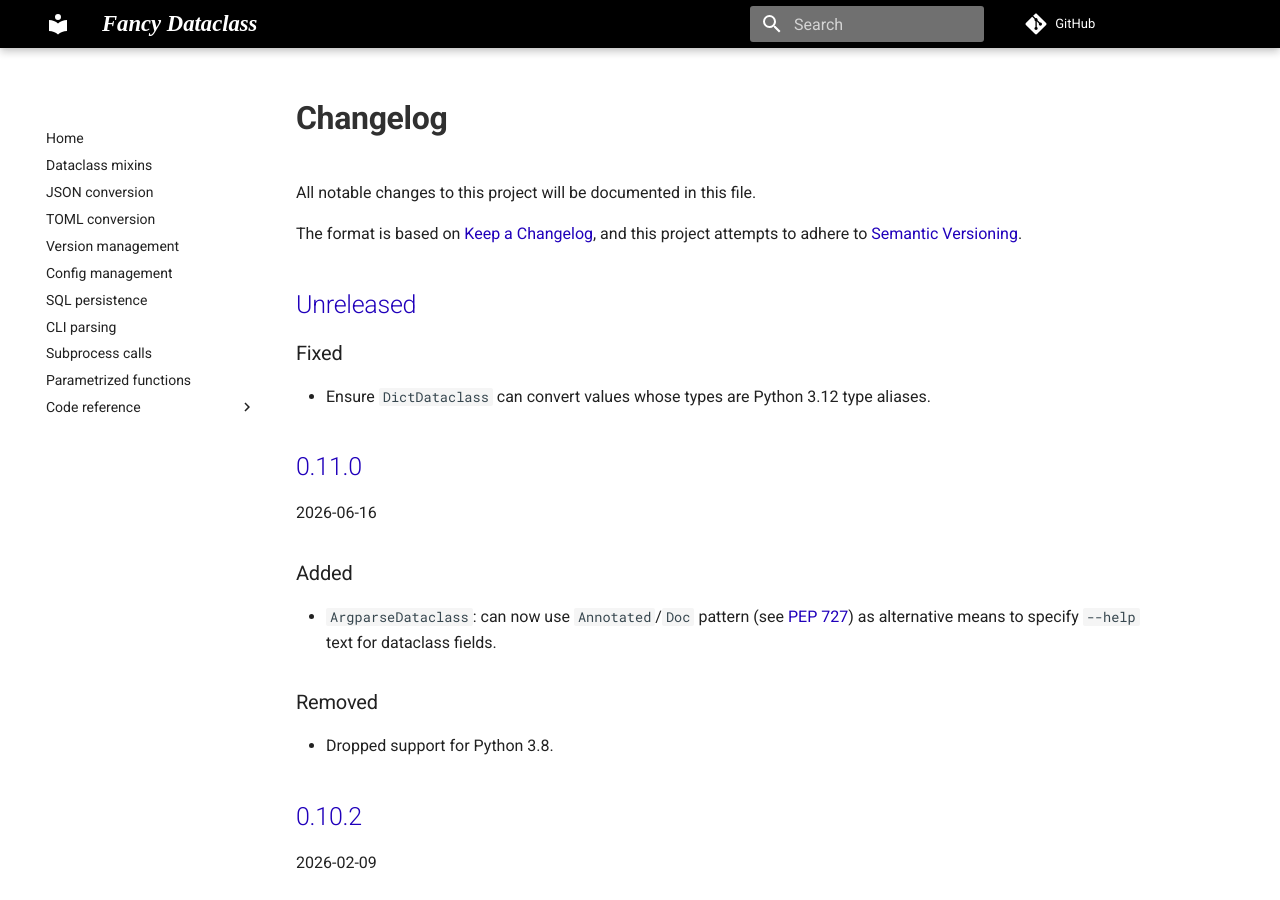
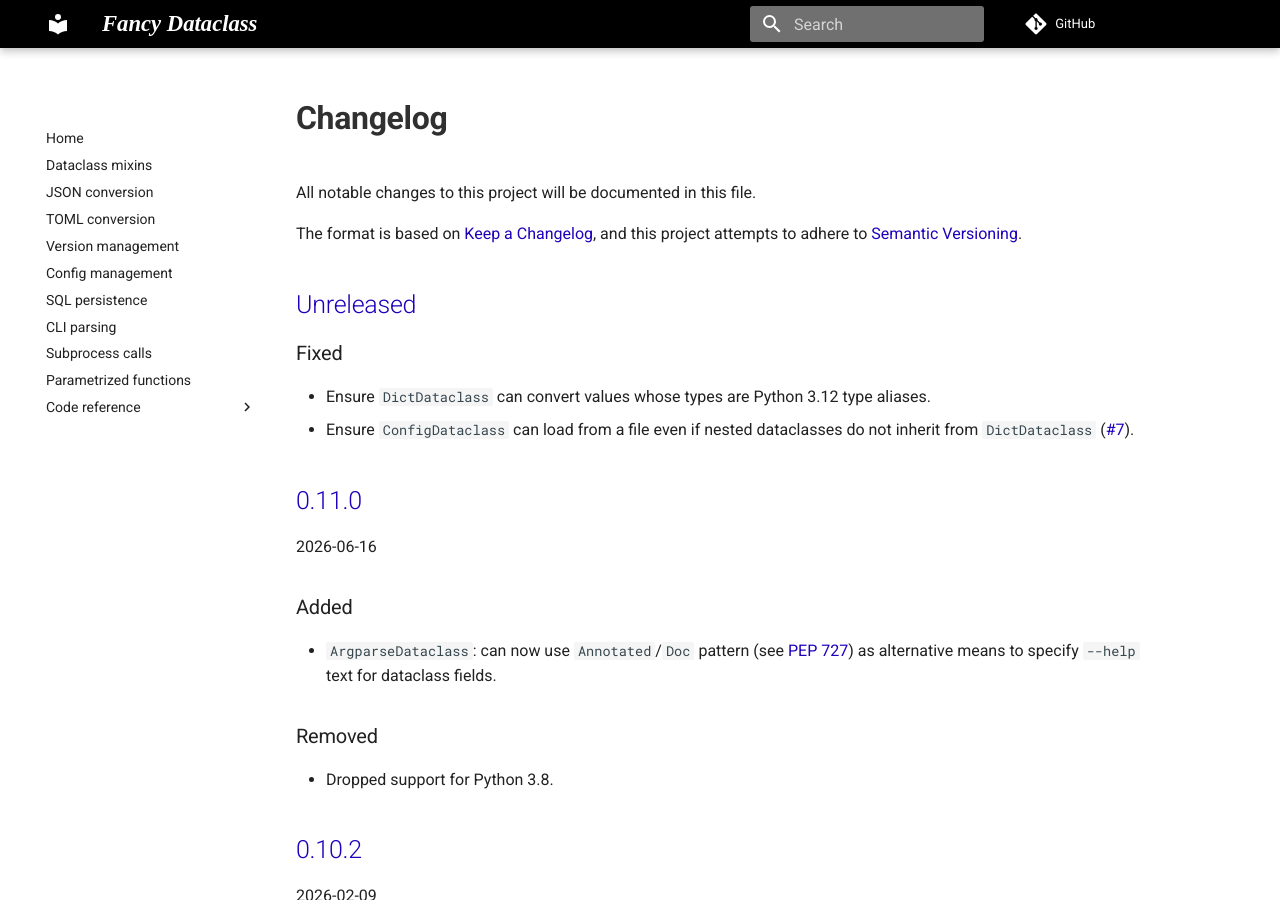
Before and after one commit to jeremander/fancy-dataclass, an MkDocs documentation site: the page built from docs/CHANGELOG.md, in a window 1280 px wide and 900 px high. Built offline with MkDocs 1.6.1 and Material for MkDocs 9.7.7, drawn with Linux system fonts in a browser that asks for light colours; comment, search, counter and statistics services are not loaded.

Commit message:
docs: update CHANGELOG

```diff
--- a/docs/CHANGELOG.md
+++ b/docs/CHANGELOG.md
@@ -19,6 +19,7 @@ Types of changes:
 ### Fixed
 
 - Ensure `DictDataclass` can convert values whose types are Python 3.12 type aliases.
+- Ensure `ConfigDataclass` can load from a file even if nested dataclasses do not inherit from `DictDataclass` ([#7]).
 
 ## [0.11.0]
 
@@ -454,6 +455,7 @@ Types of changes:
 [#3]: https://github.com/jeremander/fancy-dataclass/issues/3
 [#4]: https://github.com/jeremander/fancy-dataclass/issues/4
 [#5]: https://github.com/jeremander/fancy-dataclass/issues/5
+[#7]: https://github.com/jeremander/fancy-dataclass/issues/7
 
 <br>
 
--- a/pyproject.toml
+++ b/pyproject.toml
@@ -72,7 +72,7 @@ dependencies = [
 
 [tool.hatch.envs.lint.scripts]
 # linting
-run-ruff = "ruff check"
+run-ruff = "ruff check {args:fancy_dataclass tests}"
 # ensure compatibility with minimum Python version
 run-vermin = "vermin {args:.}"
 # type-checking
```
